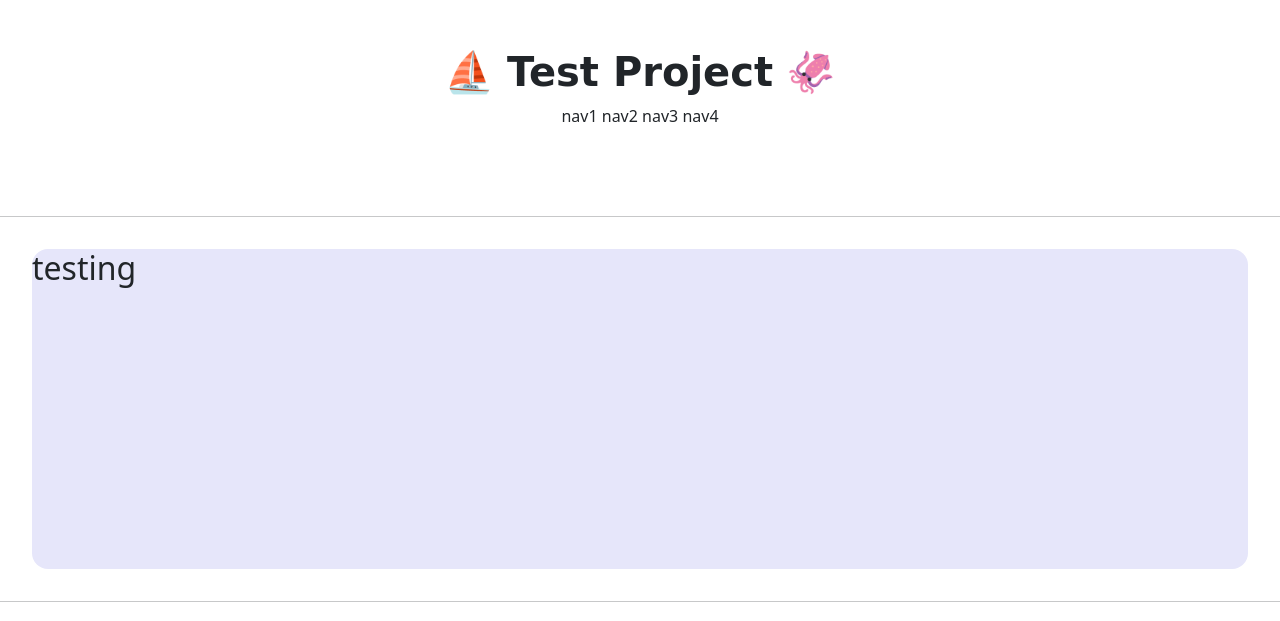
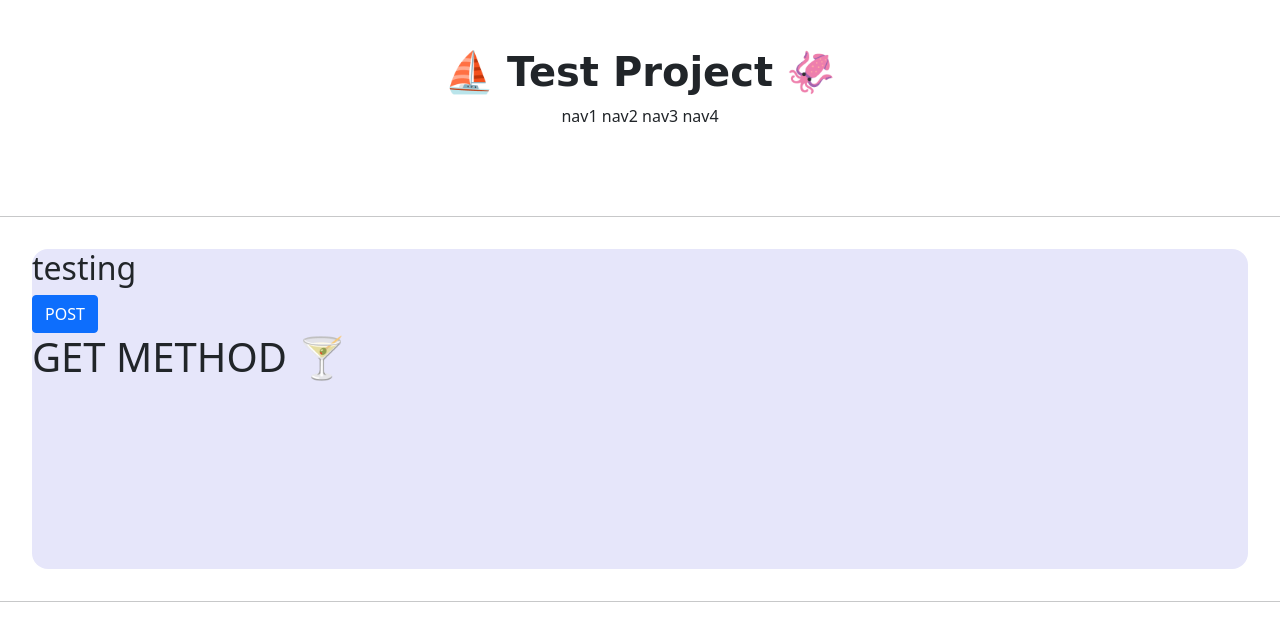
Before and after one commit to yunzzu/djust, a Django app: page /account/hello_world/ in a window 1280 px wide. Shown: the top 621 px of the page. Run offline with Django 3.2, Linux system fonts and the light colour scheme; some web fonts are replaced.

Commit message:
djust Django #16 commit

```diff
--- a/accountapp/templates/accountapp/hello_world.html
+++ b/accountapp/templates/accountapp/hello_world.html
@@ -7,6 +7,15 @@
 
   <div style="height: 20rem; background-color: #E6E6FA; border-radius: 1rem; margin: 2rem;">
       <h2>testing</h2>
+
+      <form action="/account/hello_world/" method="post">
+          {% csrf_token %}
+          <input type="submit" class="btn btn-primary" value="POST">
+      </form>
+
+      <h1>
+          {{ text }}
+      </h1>
   </div>
 
 {% endblock %}
--- a/accountapp/views.py
+++ b/accountapp/views.py
@@ -4,4 +4,7 @@ from django.shortcuts import render
 # Create your views here.
 
 def hello_world(request):
-    return render(request, 'accountapp/hello_world.html')
+    if request.method == "POST":
+        return render(request, 'accountapp/hello_world.html', context={'text': 'POST METHOD 🍉'})
+    else:
+        return render(request, 'accountapp/hello_world.html', context={'text': 'GET METHOD 🍸'})
```
